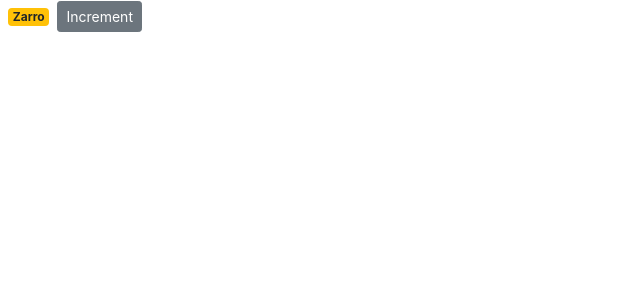
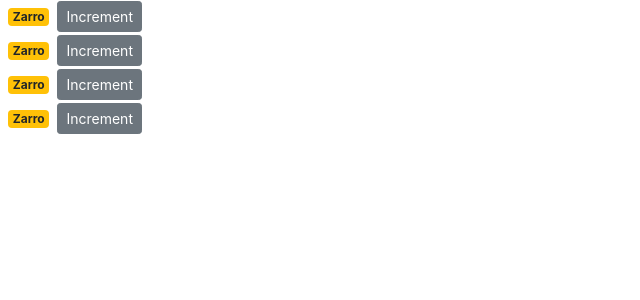
Before and after one commit to skylock/react-playground, a React (Create React App) app: page / in a window 1280 px wide. Shown: the top 300 px of the page, without its empty margins (0-640 px from the left). Built offline with nearby package versions, Linux system fonts and the light colour scheme.

Commit message:
add counters component

```diff
--- a/src/App.js
+++ b/src/App.js
@@ -1,13 +1,13 @@
 import React, { Component } from "react";
 import logo from "./logo.svg";
 import "./App.css";
-import Counter from "./components/counter";
+import Counters from "./components/counters";
 
 class App extends Component {
   render() {
     return (
       <div>
-        <Counter></Counter>
+        <Counters></Counters>
       </div>
     );
   }
--- /dev/null
+++ b/src/components/counters.jsx
@@ -0,0 +1,25 @@
+import React, { Component } from "react";
+import Counter from "./counter";
+
+class Counters extends Component {
+  state = {
+    counters: [
+      { id: 1, value: 0 },
+      { id: 1, value: 1 },
+      { id: 1, value: 2 },
+      { id: 1, value: 3 },
+    ],
+  };
+
+  render() {
+    return (
+      <div>
+        {this.state.counters.map((counter) => (
+          <Counter key={counter.id} />
+        ))}
+      </div>
+    );
+  }
+}
+
+export default Counters;
```
